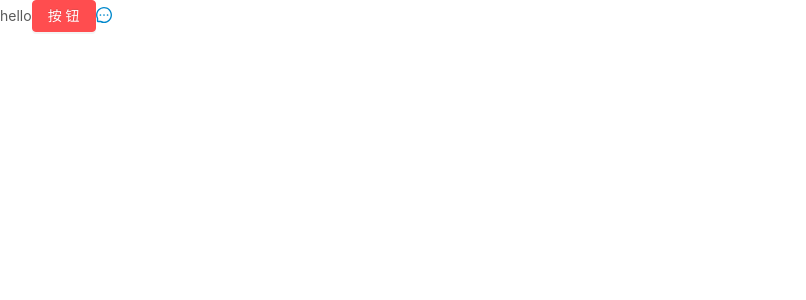
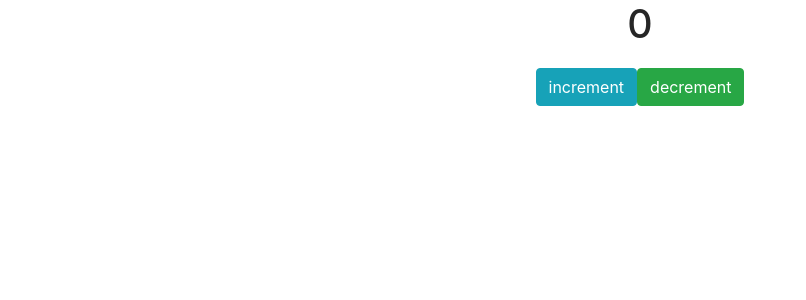
Before and after one commit to CornerYoung/react-app, a React app: page / in a window 1280 px wide. Shown: the top 300 px of the page, without its empty margins (0-806 px from the left). Built offline with nearby package versions, Linux system fonts and the light colour scheme.

Commit message:
redux实现数字加减

```diff
--- a/package.json
+++ b/package.json
@@ -50,6 +50,8 @@
     "react-app-polyfill": "^1.0.6",
     "react-dev-utils": "^10.2.0",
     "react-dom": "^16.13.0",
+    "react-redux": "^7.2.0",
+    "redux": "^4.0.5",
     "resolve": "1.15.0",
     "resolve-url-loader": "3.1.1",
     "sass-loader": "8.0.2",
--- a/public/index.html
+++ b/public/index.html
@@ -24,6 +24,7 @@
       work correctly both with client-side routing and a non-root public URL.
       Learn how to configure a non-root public URL by running `npm run build`.
     -->
+    <link href="https://cdn.bootcss.com/twitter-bootstrap/4.4.1/css/bootstrap.min.css" rel="stylesheet">
     <title>React App</title>
   </head>
   <body>
--- a/src/App.js
+++ b/src/App.js
@@ -1,15 +1,17 @@
-import React from 'react';
-import {Button} from 'antd';
-import { MessageOutlined } from '@ant-design/icons';
+import React, { Component } from 'react';
 
-function App() {
-  return (
-    <div>
-      hello
-      <Button type="danger">按钮</Button>
-      <MessageOutlined style={{ fontSize: '16px', color: '#08c' }} />
-    </div>
-  );
+class App extends Component {
+  render() {
+    return (
+      <div className="container">
+        <h1 className="jumbotron-heading text-center">{this.props.value}</h1>
+        <p className="text-center">
+          <button onClick={this.props.onIncrement} className="btn btn-info">increment</button>
+          <button onClick={this.props.onDecrement} className="btn btn-success">decrement</button>
+        </p>
+      </div>
+    );
+  }
 }
 
 export default App;
--- a/src/index.js
+++ b/src/index.js
@@ -1,5 +1,22 @@
-import React from 'react';
-import ReactDOM from 'react-dom';
-import App from './App';
+import React from 'react'
+import ReactDOM from 'react-dom'
+import {createStore} from 'redux'
+import reducer from './reducers/counter'
+import App from './App'
 
-ReactDOM.render(<App />, document.getElementById('root'));
+//创建store仓库
+const store = createStore(reducer)
+// store.subscribe(()=>console.log(store.getState()))
+
+const render = ()=>{
+    ReactDOM.render(
+        <App
+            onIncrement={() => store.dispatch({ type: "INCREMENT" })}
+            onDecrement={() => store.dispatch({ type: "DECREMENT" })}
+            value={store.getState()}
+        />,
+        document.getElementById('root')
+    )
+}
+render();
+store.subscribe(render)
--- /dev/null
+++ b/src/reducers/counter.js
@@ -0,0 +1,12 @@
+const counter = (state = 0,action) => {
+    switch (action.type){
+        case 'INCREMENT':
+            return state+1
+        case 'DECREMENT':
+            return state-1
+        default:
+            return state
+    }
+}
+
+export default counter
```
Also changed, not shown: 1 other file (tests, documents, lock files or other folders).
